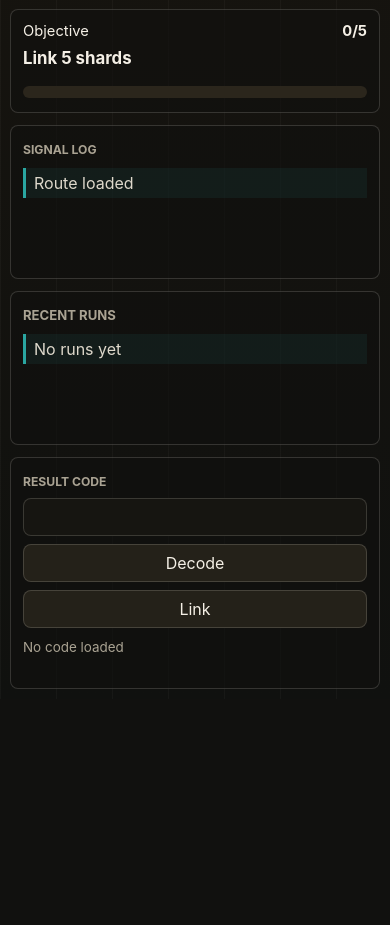
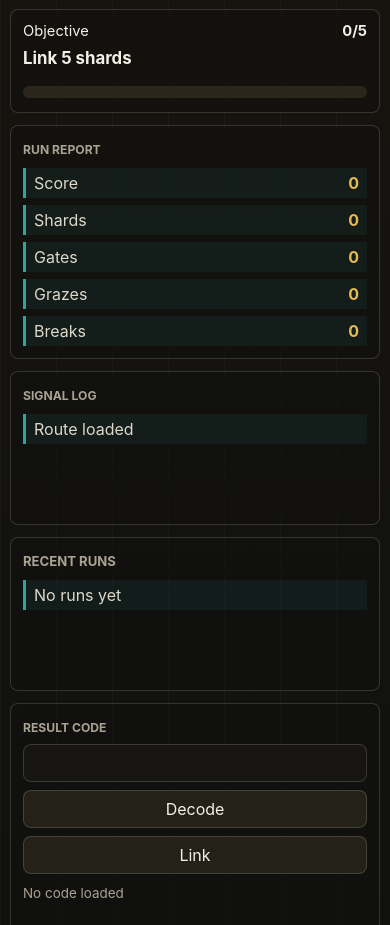
Before and after one commit to Hanazar-Games/GPT-MAX-AIGC-Webgame-Project, a website with bundled scripts: page index.html in a window 390 px wide. Shown: the part 1206-2131 px from the top of the page. Before the commit the page ends 1905 px from the top, so only its background shows below. Built offline with nearby package versions, Linux system fonts and the light colour scheme.

Commit message:
hanazarochikawa

```diff
--- a/index.html
+++ b/index.html
@@ -149,6 +149,11 @@
             </div>
           </div>
 
+          <div class="report-panel">
+            <span class="label">Run Report</span>
+            <ol id="report-list" aria-live="polite"></ol>
+          </div>
+
           <div class="event-panel">
             <span class="label">Signal Log</span>
             <ol id="event-log" aria-live="polite"></ol>
@@ -179,5 +184,6 @@
     </main>
 
     <script type="module" src="src/game.js"></script>
+    <script type="module" src="src/report.js"></script>
   </body>
 </html>
--- /dev/null
+++ b/src/report.js
@@ -0,0 +1,93 @@
+const recordsKey = "lumen-drift-records";
+const els = {
+  report: document.querySelector("#report-list"),
+  score: document.querySelector("#score-value"),
+  route: document.querySelector("#route-value"),
+  shards: document.querySelector("#shards-value"),
+  gates: document.querySelector("#gates-value"),
+  grazes: document.querySelector("#grazes-value"),
+  breaks: document.querySelector("#breaks-value"),
+  copy: document.querySelector("#copy-button")
+};
+
+let lastRender = "";
+
+renderReport();
+
+const observer = new MutationObserver(renderReport);
+observer.observe(document.querySelector(".shell"), {
+  attributes: true,
+  childList: true,
+  characterData: true,
+  subtree: true
+});
+window.addEventListener("storage", renderReport);
+
+function renderReport() {
+  const record = readLatestRecord();
+  const exactRows = isCurrentFinalRecord(record)
+    ? record.scoreBreakdown.rows.filter((row) => row.value > 0)
+    : [];
+  const rows =
+    exactRows.length > 0
+      ? [
+          { label: "Total", value: record.score, total: true },
+          ...exactRows
+        ]
+      : createLiveRows();
+  const nextRender = JSON.stringify(rows);
+
+  if (nextRender === lastRender) {
+    return;
+  }
+
+  els.report.innerHTML = rows
+    .map((row) =>
+      [
+        `<li${row.total ? ' class="report-total"' : ""}>`,
+        `<span>${row.label}</span>`,
+        `<strong>${formatValue(row.value)}</strong>`,
+        "</li>"
+      ].join("")
+    )
+    .join("");
+  lastRender = nextRender;
+}
+
+function createLiveRows() {
+  return [
+    { label: "Score", value: els.score.textContent },
+    { label: "Shards", value: els.shards.textContent },
+    { label: "Gates", value: els.gates.textContent },
+    { label: "Grazes", value: els.grazes.textContent },
+    { label: "Breaks", value: els.breaks.textContent }
+  ];
+}
+
+function isCurrentFinalRecord(record) {
+  return (
+    record?.scoreBreakdown?.rows &&
+    !els.copy.disabled &&
+    record.routeCode === els.route.textContent &&
+    Number(record.score) === parseDisplayNumber(els.score.textContent)
+  );
+}
+
+function readLatestRecord() {
+  try {
+    const records = JSON.parse(localStorage.getItem(recordsKey) ?? "[]");
+    return Array.isArray(records) ? records[0] : null;
+  } catch {
+    return null;
+  }
+}
+
+function parseDisplayNumber(value) {
+  return Number(String(value).replaceAll(",", "")) || 0;
+}
+
+function formatValue(value) {
+  return Number.isFinite(Number(value))
+    ? new Intl.NumberFormat("en-US").format(Number(value))
+    : value;
+}
--- a/src/styles.css
+++ b/src/styles.css
@@ -137,6 +137,7 @@ input {
 .telemetry-grid > div,
 .meter-block,
 .mission-panel,
+.report-panel,
 .record-panel,
 .share-panel,
 .event-panel {
@@ -300,6 +301,7 @@ input {
 }
 
 .event-panel,
+.report-panel,
 .record-panel,
 .share-panel {
   min-height: 154px;
@@ -318,6 +320,7 @@ input {
 }
 
 .event-panel ol,
+.report-panel ol,
 .record-panel ol {
   list-style: none;
   display: grid;
@@ -327,6 +330,7 @@ input {
 }
 
 .event-panel li,
+.report-panel li,
 .record-panel li {
   min-height: 26px;
   padding: 5px 8px;
@@ -339,6 +343,22 @@ input {
   display: grid;
   grid-template-columns: auto 1fr;
   gap: 3px 8px;
+}
+
+.report-panel li {
+  display: flex;
+  align-items: center;
+  justify-content: space-between;
+  gap: 12px;
+}
+
+.report-panel .report-total {
+  border-left-color: var(--amber);
+  background: rgba(230, 185, 79, 0.1);
+}
+
+.report-panel strong {
+  color: var(--amber);
 }
 
 .record-panel strong {
@@ -388,6 +408,7 @@ input {
   }
 
   .event-panel,
+  .report-panel,
   .record-panel,
   .share-panel,
   .mission-panel {
--- a/sw.js
+++ b/sw.js
@@ -1,4 +1,4 @@
-const CACHE_NAME = "lumen-drift-v9";
+const CACHE_NAME = "lumen-drift-v10";
 const APP_SHELL = [
   "./",
   "index.html",
@@ -6,6 +6,7 @@ const APP_SHELL = [
   "assets/favicon.svg",
   "src/core.js",
   "src/game.js",
+  "src/report.js",
   "src/styles.css"
 ];
 
```
Also changed, not shown: docs/DESIGN.md (+3 -0 lines), README.md, 1 other file.
